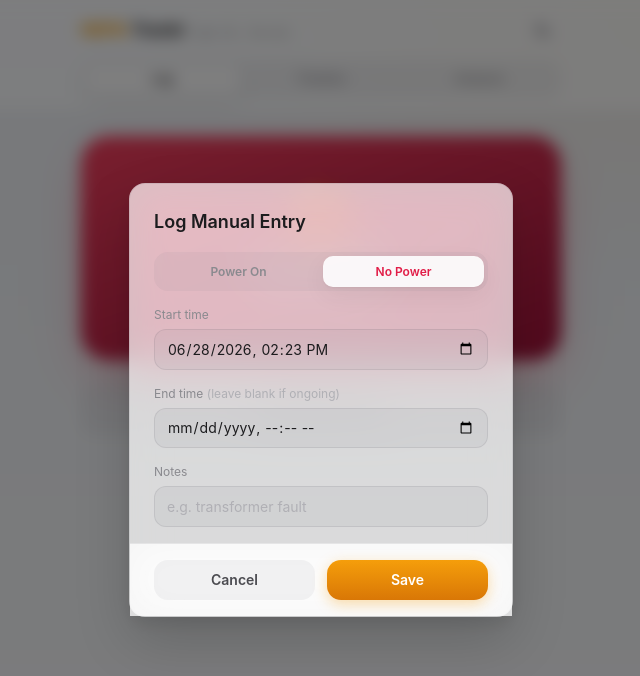
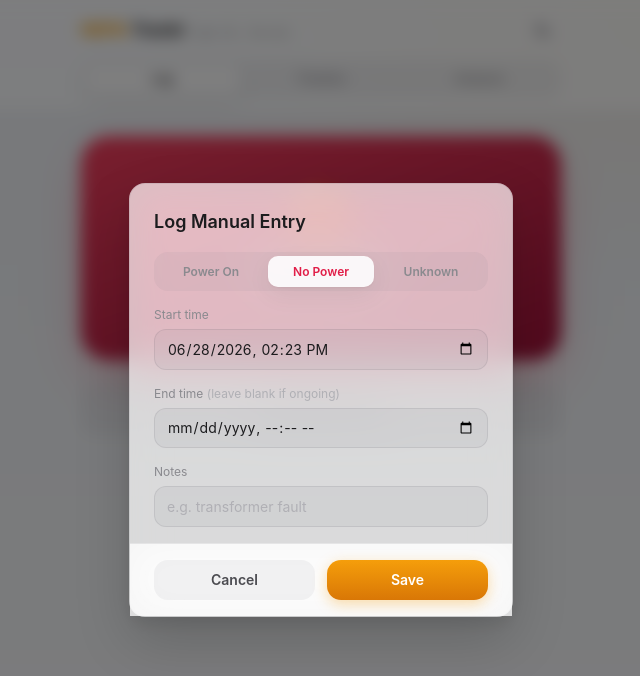
Before and after one commit to Awesohme/Nepa-trackr, a React (Vite) app: page / in a window 1280 px wide. Both pictures are taken after a click on the button "Log Manual Entry". Shown: the top 676 px of the page, without its empty margins (319-959 px from the left). Built offline with nearby package versions, Linux system fonts and the light colour scheme; no server answers.

Commit message:
Add historical unknown timeline entries

```diff
--- a/api/entry.js
+++ b/api/entry.js
@@ -12,11 +12,14 @@ export default async function handler(req, res) {
     const { started_at, ended_at, status, notes } = req.body;
     const start = new Date(started_at);
     const end = ended_at ? new Date(ended_at) : null;
-    if (!started_at || !['on', 'off'].includes(status) || Number.isNaN(start.getTime())) {
+    if (!started_at || !['on', 'off', 'unknown'].includes(status) || Number.isNaN(start.getTime())) {
       return res.status(400).json({ error: 'Missing started_at or status' });
     }
     if (end && (Number.isNaN(end.getTime()) || end < start)) {
       return res.status(400).json({ error: 'End time must be after the start time' });
+    }
+    if (status === 'unknown' && !ended_at) {
+      return res.status(400).json({ error: 'Unknown entries require an end time' });
     }
 
     const duration_minutes = started_at && ended_at
@@ -74,6 +77,12 @@ export default async function handler(req, res) {
   if (method === 'PUT') {
     const { id, started_at, ended_at, status, notes } = req.body;
     if (!id) return res.status(400).json({ error: 'Missing id' });
+    if (!started_at || !['on', 'off', 'unknown'].includes(status)) {
+      return res.status(400).json({ error: 'Missing started_at or status' });
+    }
+    if (status === 'unknown' && !ended_at) {
+      return res.status(400).json({ error: 'Unknown entries require an end time' });
+    }
 
     const duration_minutes = started_at && ended_at
       ? Math.round((new Date(ended_at) - new Date(started_at)) / 60000)
--- a/src/components/EditEntryModal.jsx
+++ b/src/components/EditEntryModal.jsx
@@ -76,6 +76,14 @@ export default function EditEntryModal({ open, entry, onSaved, onCancel }) {
               >
                 No Power
               </button>
+              <button
+                type="button"
+                onClick={() => setStatus('unknown')}
+                data-active={status === 'unknown'}
+                className="segmented-item"
+              >
+                Unknown
+              </button>
             </div>
 
             <div>
@@ -91,12 +99,13 @@ export default function EditEntryModal({ open, entry, onSaved, onCancel }) {
 
             <div>
               <label className="block text-xs text-muted mb-1.5">
-                End time <span className="text-faint">(leave blank if ongoing)</span>
+                End time <span className="text-faint">{status === 'unknown' ? '(required for Unknown)' : '(leave blank if ongoing)'}</span>
               </label>
               <input
                 type="datetime-local"
                 value={endedAt}
                 onChange={e => setEndedAt(e.target.value)}
+                required={status === 'unknown'}
                 className="field"
               />
             </div>
--- a/src/components/TimelineView.jsx
+++ b/src/components/TimelineView.jsx
@@ -23,7 +23,14 @@ function shortHours(h) {
 function cellColor(status) {
   if (status === 'on') return 'var(--c-on)';
   if (status === 'off') return 'var(--c-off)';
+  if (status === 'unknown') return 'var(--c-unknown)';
   return null;
+}
+
+function statusLabel(status) {
+  if (status === 'on') return 'ON';
+  if (status === 'off') return 'NO POWER';
+  return 'UNKNOWN';
 }
 
 export default function TimelineView() {
@@ -90,8 +97,8 @@ export default function TimelineView() {
   //  - Otherwise carry the most recent prior event's status forward to `now`, so a gap after
   //    a closed event (e.g. a stray close) still reads as the last known state up to now,
   //    instead of a grey "unknown" hole.
-  //  - Hours before the very first event are treated as no power. This fills
-  //    historical gaps without making an assumption about future hours.
+  //  - Hours before the first event remain explicitly unknown; the app never
+  //    assumes a power failure from missing history.
   function getStatusForHour(date, hour) {
     const startOfHour = new Date(date);
     startOfHour.setHours(hour, 0, 0, 0);
@@ -114,7 +121,7 @@ export default function TimelineView() {
       const eventStart = parseDbDate(e.started_at);
       return eventStart && eventStart <= endOfHour;
     });
-    return prior ? prior.status : 'off';
+    return prior ? prior.status : 'unknown';
   }
 
   // A brief power restoration can otherwise make a whole hour look "on". Keep the
@@ -207,7 +214,7 @@ export default function TimelineView() {
   const remaining = entries.length - visible;
 
   return (
-    <div style={{ '--c-on': '#10b981', '--c-off': '#f43f5e' }}>
+    <div style={{ '--c-on': '#10b981', '--c-off': '#f43f5e', '--c-unknown': '#52525b' }}>
       <div className="flex items-center justify-between mb-4">
         <h2 className="text-xs font-semibold text-muted uppercase tracking-wider">Timeline</h2>
         <span className="text-[11px] text-faint font-mono">
@@ -318,6 +325,7 @@ export default function TimelineView() {
       <div className="flex items-center gap-4 mt-4 text-xs text-muted">
         <span className="badge badge-on"><span className="w-2 h-2 rounded-full dot-on" />On</span>
         <span className="badge badge-off"><span className="w-2 h-2 rounded-full dot-off" />No Power</span>
+        <span className="badge badge-unknown"><span className="w-2 h-2 rounded-full" style={{ background: '#71717a' }} />Unknown</span>
         <span className="badge badge-unknown"><span className="w-2 h-2 rounded-full" style={{ background: 'var(--text-faint)' }} />Future</span>
       </div>
 
@@ -334,9 +342,12 @@ export default function TimelineView() {
               const mins = entryDurationMinutes(i);
               return (
               <div key={e.id} className="glass-card flex items-center gap-3 px-3 py-2.5">
-                <span className={`badge ${e.status === 'on' ? 'badge-on' : 'badge-off'} shrink-0`}>
-                  <span className={`w-1.5 h-1.5 rounded-full ${e.status === 'on' ? 'dot-on' : 'dot-off'}`} />
-                  {e.status === 'on' ? 'ON' : 'NO POWER'}
+                <span className={`badge ${e.status === 'on' ? 'badge-on' : e.status === 'off' ? 'badge-off' : 'badge-unknown'} shrink-0`}>
+                  <span
+                    className={`w-1.5 h-1.5 rounded-full ${e.status === 'on' ? 'dot-on' : e.status === 'off' ? 'dot-off' : ''}`}
+                    style={e.status === 'unknown' ? { background: '#71717a' } : undefined}
+                  />
+                  {statusLabel(e.status)}
                 </span>
 
                 <div className="flex-1 min-w-0">
@@ -407,7 +418,7 @@ export default function TimelineView() {
       <ConfirmModal
         open={!!deleteTarget}
         title="Delete Entry"
-        message={`Delete this ${deleteTarget?.status === 'on' ? 'Power On' : 'No Power'} entry from ${deleteTarget ? fmtTime(deleteTarget.started_at, TIME_OPTS) : ''}? This cannot be undone.`}
+        message={`Delete this ${deleteTarget?.status === 'on' ? 'Power On' : deleteTarget?.status === 'off' ? 'No Power' : 'Unknown'} entry from ${deleteTarget ? fmtTime(deleteTarget.started_at, TIME_OPTS) : ''}? This cannot be undone.`}
         confirmLabel="Delete"
         onConfirm={handleDelete}
         onCancel={() => setDeleteTarget(null)}
```
